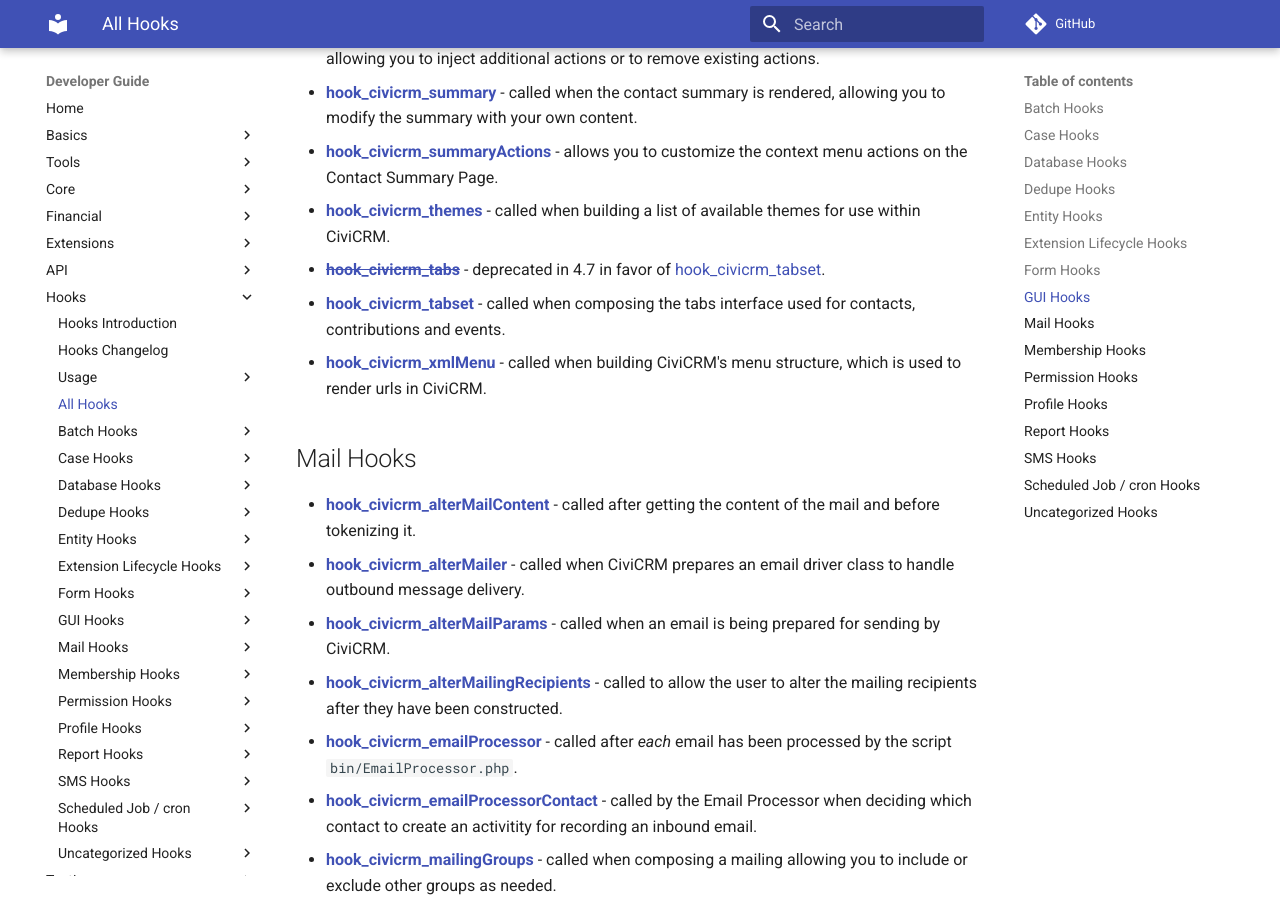
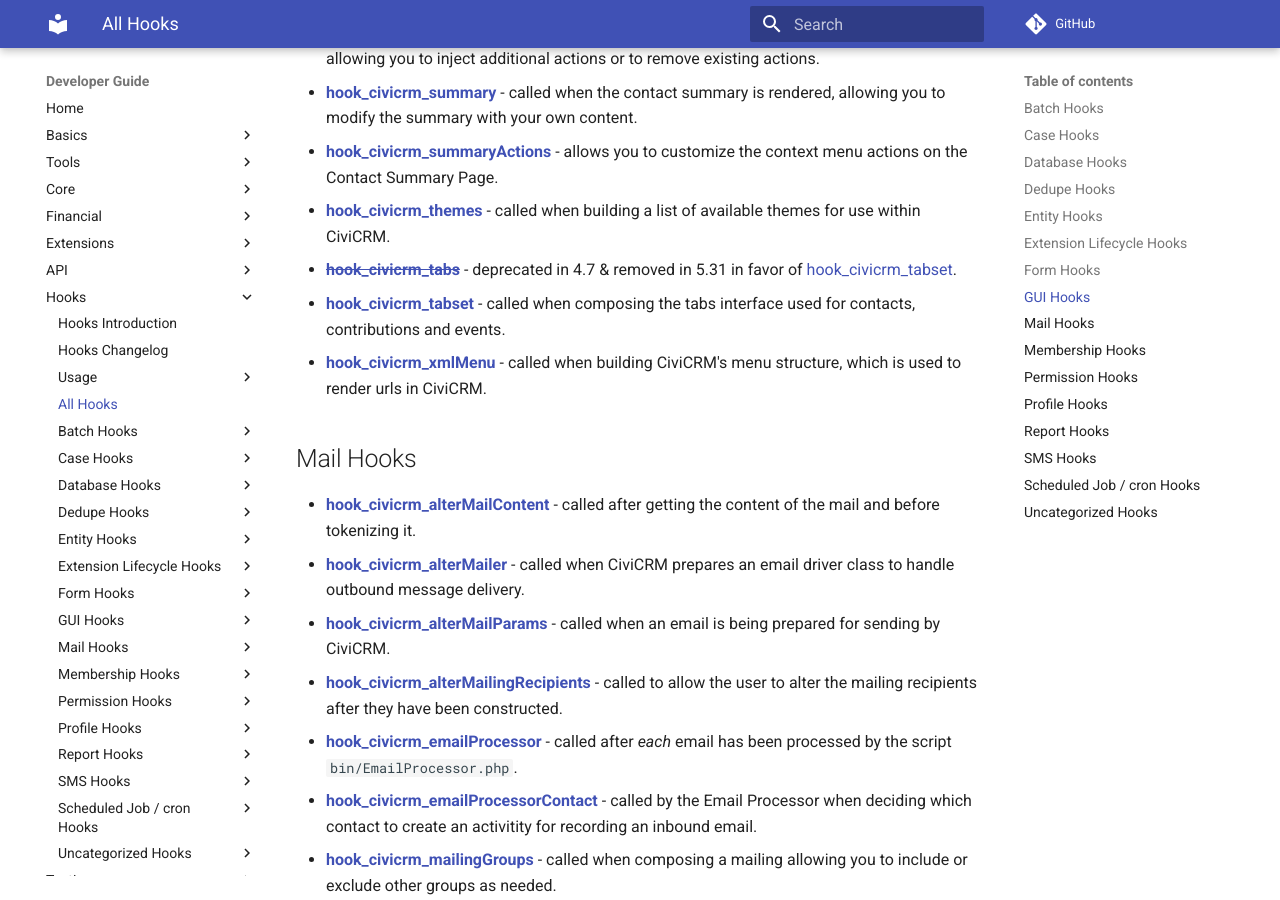
Before and after one commit to civicrm/civicrm-dev-docs, an MkDocs documentation site: the page built from docs/hooks/list.md, in a window 1280 px wide and 900 px high, scrolled down 3576 px. Built offline with MkDocs 1.6.1 and Material for MkDocs 9.7.7, drawn with Linux system fonts in a browser that asks for light colours; comment, search, counter and statistics services are not loaded.

Commit message:
Annotate removal

```diff
--- a/docs/hooks/list.md
+++ b/docs/hooks/list.md
@@ -90,7 +90,7 @@
 * **[hook_civicrm_summary](hook_civicrm_summary.md)** - called when the contact summary is rendered, allowing you to modify the summary with your own content.
 * **[hook_civicrm_summaryActions](hook_civicrm_summaryActions.md)** - allows you to customize the context menu actions on the Contact Summary Page.
 * **[hook_civicrm_themes](hook_civicrm_themes.md)** - called when building a list of available themes for use within CiviCRM.
-* **[<del>hook_civicrm_tabs</del>](hook_civicrm_tabs.md)** - deprecated in 4.7 in favor of [hook_civicrm_tabset](hook_civicrm_tabset.md).
+* **[<del>hook_civicrm_tabs</del>](hook_civicrm_tabs.md)** - deprecated in 4.7 & removed in 5.31 in favor of [hook_civicrm_tabset](hook_civicrm_tabset.md).
 * **[hook_civicrm_tabset](hook_civicrm_tabset.md)** - called when composing the tabs interface used for contacts, contributions and events.
 * **[hook_civicrm_xmlMenu](hook_civicrm_xmlMenu.md)** - called when building CiviCRM's menu structure, which is used to render urls in CiviCRM.
 
```
